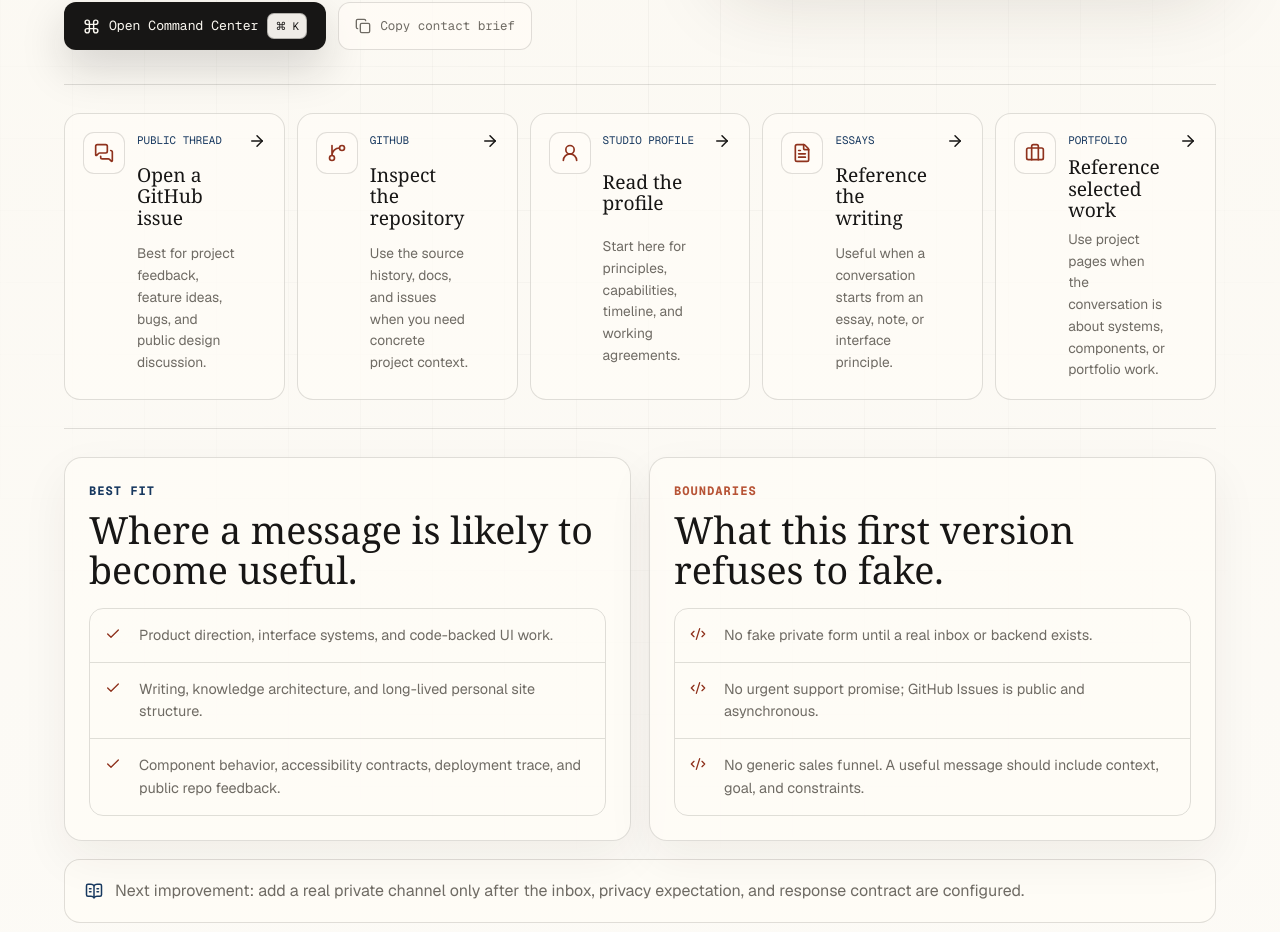
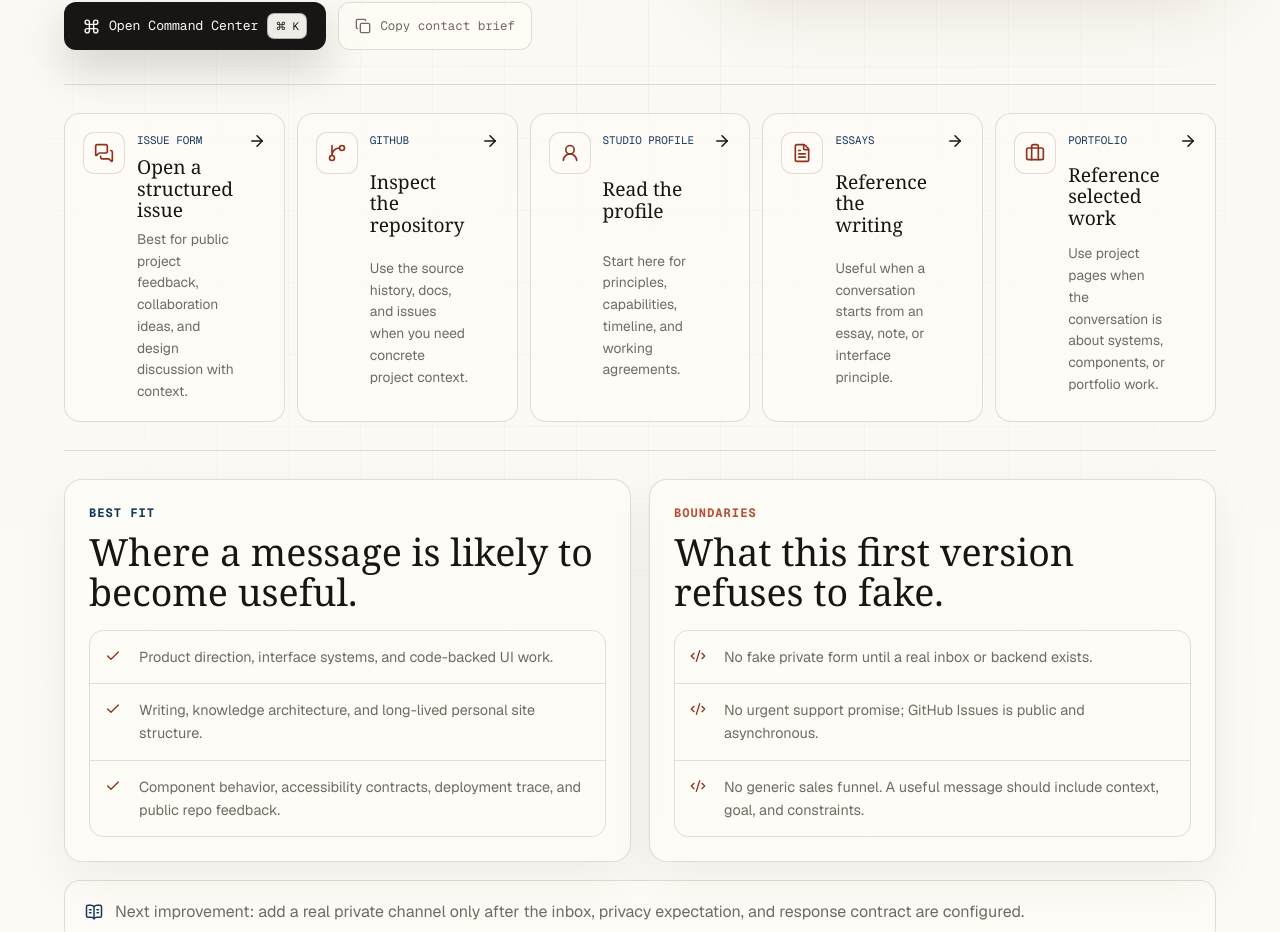
Before and after one commit to njueeRay/elegant-developer-studio, a Next.js app: page /contact in a window 1280 px wide. Shown: the part 870-1802 px from the top of the page. Built offline with nearby package versions, Linux system fonts and the light colour scheme.

Commit message:
feat: add public issue templates

```diff
--- a/src/data/contact.ts
+++ b/src/data/contact.ts
@@ -1,4 +1,7 @@
 export type ContactRouteKind = "discussion" | "source" | "profile" | "writing" | "work";
+
+export const githubIssueTemplateUrl =
+  "https://github.com/njueeRay/elegant-developer-studio/issues/new?template=contact.yml";
 
 export type ContactRoute = {
   kind: ContactRouteKind;
@@ -18,10 +21,10 @@ export const contactStatus = {
 export const contactRoutes: ContactRoute[] = [
   {
     kind: "discussion",
-    title: "Open a GitHub issue",
-    description: "Best for project feedback, feature ideas, bugs, and public design discussion.",
-    href: "https://github.com/njueeRay/elegant-developer-studio/issues",
-    meta: "Public thread",
+    title: "Open a structured issue",
+    description: "Best for public project feedback, collaboration ideas, and design discussion with context.",
+    href: githubIssueTemplateUrl,
+    meta: "Issue form",
     external: true,
   },
   {
```
Also changed, not shown: 6 other files (tests, documents, lock files or other folders).
